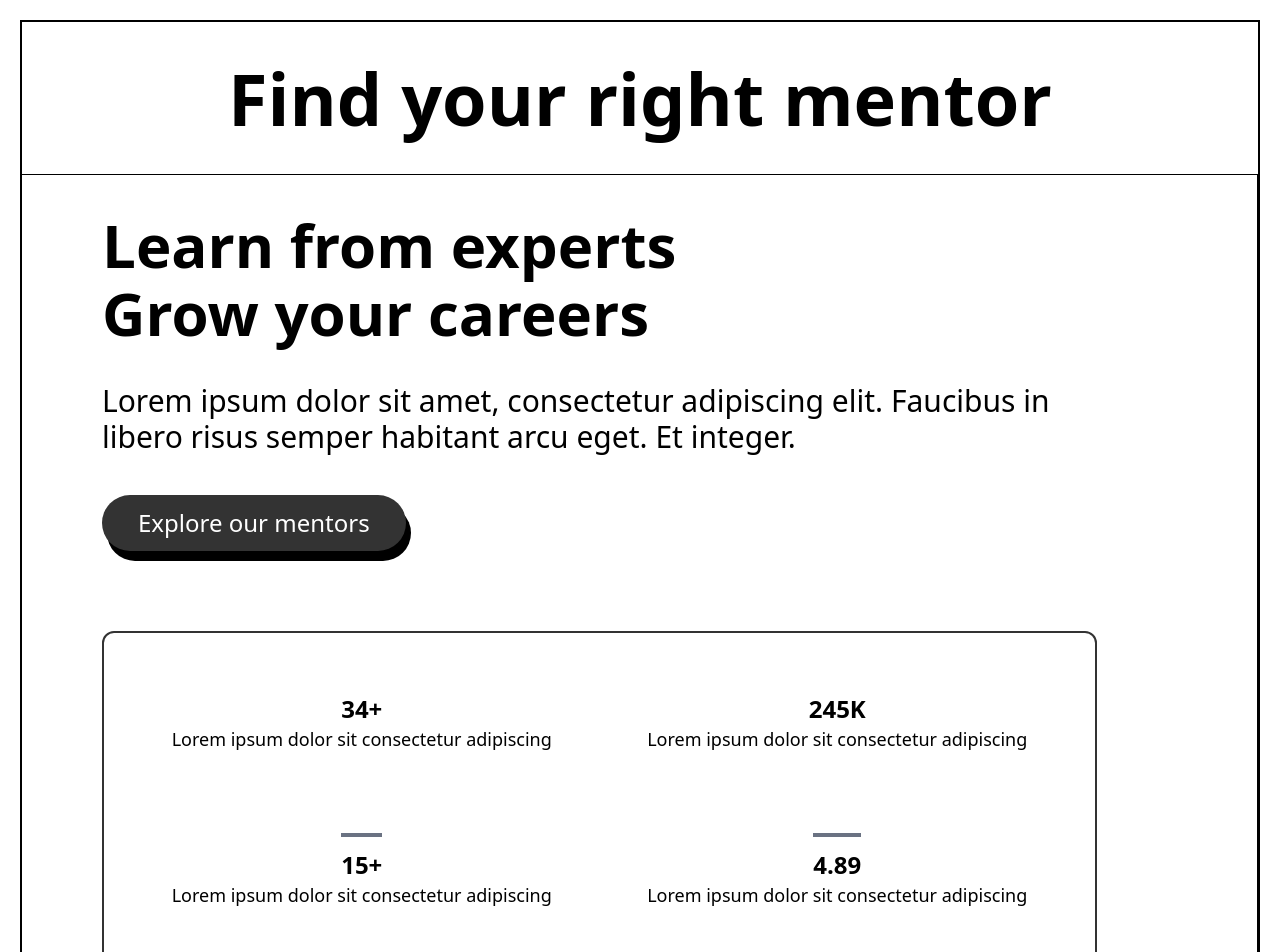
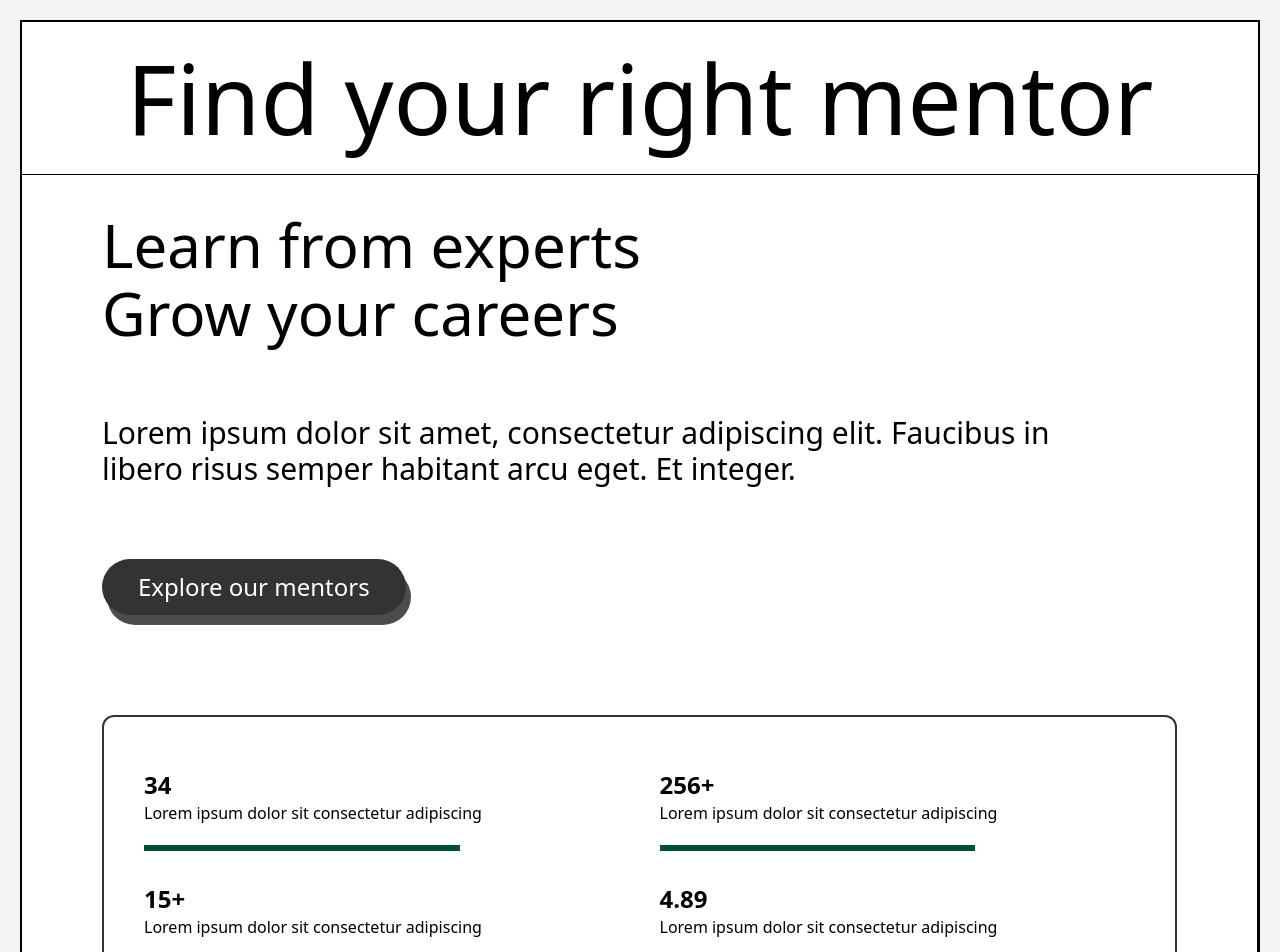
Before and after one commit to mohanraj-devalpha/Mentor-Website, a React (Vite) app: page / in a window 1280 px wide. Shown: the top 952 px of the page. Built offline with nearby package versions, Linux system fonts and the light colour scheme.

Commit message:
changed global.css and card size

```diff
--- a/src/components/Home.jsx
+++ b/src/components/Home.jsx
@@ -8,40 +8,48 @@ import Star from "../assets/Star_101.png"
 const Home = () => {
   return (
     <div>
-        <div className='flex flex-col justify-evenly overflow-hidden border-2 my-5 min-[1400px]:my-20 mx-5 min-[1400px]:mx-20 '>
-            <h1 className=' font-bold text-4xl md:text-6xl lg:text-7xl text-center py-10 '>Find your right mentor</h1>
-            <div className='grid grid-cols-1 min-[1400px]:grid-cols-2 '>
+        <div className='flex flex-col justify-evenly bg-[#FFFFFF] overflow-hidden border-2 my-5 min-[1400px]:my-20 mx-5 min-[1400px]:mx-20 '>
+            <h1 className='text-4xl md:text-6xl lg:text-8xl text-center py-7 '>Find your right mentor</h1>
+            <div className='grid grid-cols-1 min-[1400px]:grid-cols-2 max-[1400px]:gap-10 '>
                 <div className=' border-t border-r '>
-                        <div className='  space-y-10 mx-20 max-[725px]:mx-10 max-[394px]:mx-5 py-10'>
+                        <div className='  space-y-18 mx-20 max-[725px]:mx-10 max-[394px]:mx-5 py-10'>
                             <div className='flex flex-col  gap-2  max-[350px]:text-center'>
-                                <span className='text-6xl max-[725px]:text-4xl max-[528px]:text-2xl font-bold'>Learn from experts</span>
-                                <span className='text-6xl max-[725px]:text-4xl max-[528px]:text-2xl font-bold max-[350px]:text-center'>Grow your careers</span>
+                                <span className='text-6xl max-[725px]:text-4xl max-[528px]:text-2xl '>Learn from experts</span>
+                                <span className='text-6xl max-[725px]:text-4xl max-[528px]:text-2xl max-[350px]:text-center'>Grow your careers</span>
                             </div>
                             <p className='text-3xl max-[725px]:text-2xl max-[528px]:text-xl  pr-10 max-[453px]:px-5 max-[400px]:text-center'>Lorem ipsum dolor sit amet, consectetur adipiscing elit.
                                 Faucibus in libero risus semper habitant arcu eget. Et integer.</p>
-                            <button className='bg-[#333333]  text-white py-3 px-9 text-2xl max-[528px]:text-xl max-[355px]:text-base rounded-full shadow-[5px_10px_0px_rgba(0,0,0,1)]'>Explore our mentors</button>
+                            <button className='bg-[#333333]  text-white py-3 px-9 text-2xl max-[528px]:text-xl max-[355px]:text-base rounded-full shadow-[5px_10px_0px_rgba(0,0,0,0.7)]'>Explore our mentors</button>
                         </div>
-                        <div className="rounded-xl grid sm:grid-cols-1 md:grid-cols-2 text-xl sm:text-lg gap-10 px-5 sm:px-5 md:px-10 py-10 mx-5 md:ml-20 md:mr-40 my-10 border-2 border-[#333333]">
-                                <div className="py-5 flex flex-col items-center text-center">
-                                    <span className="font-bold text-2xl">34+</span>
-                                    <span> Lorem ipsum dolor sit consectetur adipiscing </span>
+                        <div className="rounded-xl grid grid-cols-1 md:grid-cols-2  mt-10 md:mt-15 mx-5 md:mx-20 border-2 border-[#333333] p-5">
+                            <div className="flex flex-col gap-5 p-5 max-[300px]:items-center">
+                                <div className="flex flex-col max-[300px]:items-center">
+                                    <span className="font-bold text-2xl pt-3">34</span>
+                                    <span>Lorem ipsum dolor sit consectetur adipiscing</span>
                                 </div>
-                                <div className="py-5 flex flex-col items-center text-center">
-                                    <span className="font-bold text-2xl">245K</span>
-                                    <span> Lorem ipsum dolor sit consectetur adipiscing </span>
-                                </div>
-                                <div className="py-5 flex flex-col items-center text-center">
-                                    <span className="font-bold text-2xl border-t-4 border-gray-500 pt-3">15+</span>
-                                    <span> Lorem ipsum dolor sit consectetur adipiscing </span>
-                                </div>
-                                <div className="py-5 flex flex-col items-center text-center">
-                                    <span className="font-bold text-2xl border-t-4 border-gray-500 pt-3">4.89</span>
+                                <div className="border-[3px] mr-40 border-emerald-900 "></div>
+                                <div className="flex flex-col">
+                                    <span className="font-bold text-2xl pt-3">15+</span>
                                     <span>Lorem ipsum dolor sit consectetur adipiscing</span>
                                 </div>
                             </div>
+                            <div className="flex flex-col gap-5 p-5 ">
+                                <div className="flex flex-col ">
+                                    <span className="font-bold text-2xl pt-3">256+</span>
+                                    <span>Lorem ipsum dolor sit consectetur adipiscing</span>
+                                </div>
+                                <div className="border-[3px] mr-40 border-emerald-900 "></div>
+                                <div className="flex flex-col ">
+                                    <span className="font-bold text-2xl pt-3">4.89</span>
+                                    <span>Lorem ipsum dolor sit consectetur adipiscing</span>
+                                </div>
+                            </div>
+                        </div>
+
+
 
                             </div>
-                <div className="relative grid sm:grid-cols-1 md:grid-cols-2 gap-4 border-t p-4">
+                <div className="relative grid sm:grid-cols-1 md:grid-cols-2 gap-4 border-t ">
                     <div className="relative flex justify-center items-center">
                         <img src={Star} alt="Star" className="w-full max-w-[400px] object-cover" />
                         <div className="absolute top-1/2 left-1/2 -translate-x-1/2 -translate-y-1/2 z-50 text-black text-2xl font-bold text-center p-4">
--- a/src/index.css
+++ b/src/index.css
@@ -1,5 +1,9 @@
 @import "tailwindcss";
 
+
+:root{
+  background-color: #F4F4F4
+}
 /* :root {
   font-family: system-ui, Avenir, Helvetica, Arial, sans-serif;
   line-height: 1.5;
```
Lines whose indentation alone changed are shown as unchanged.
